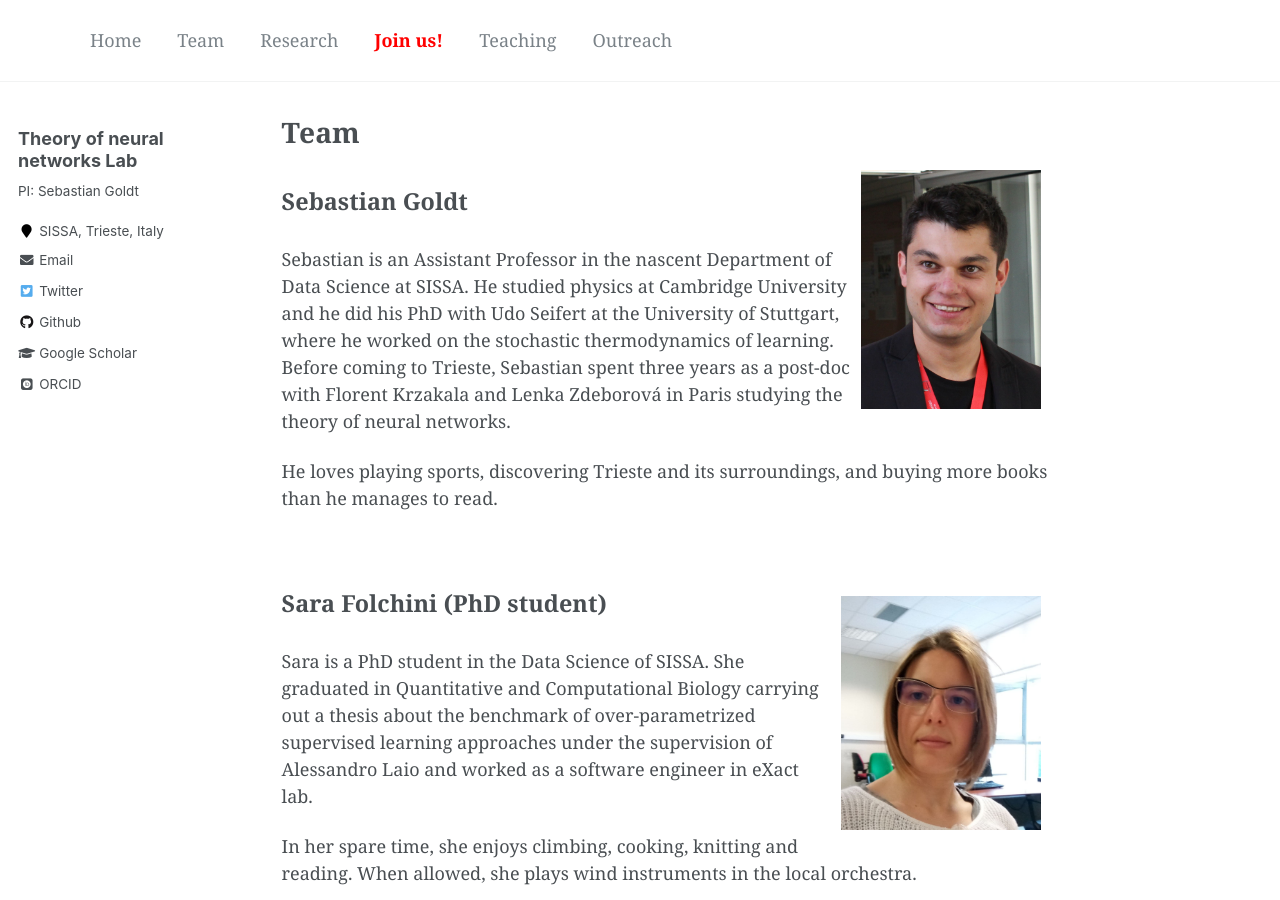
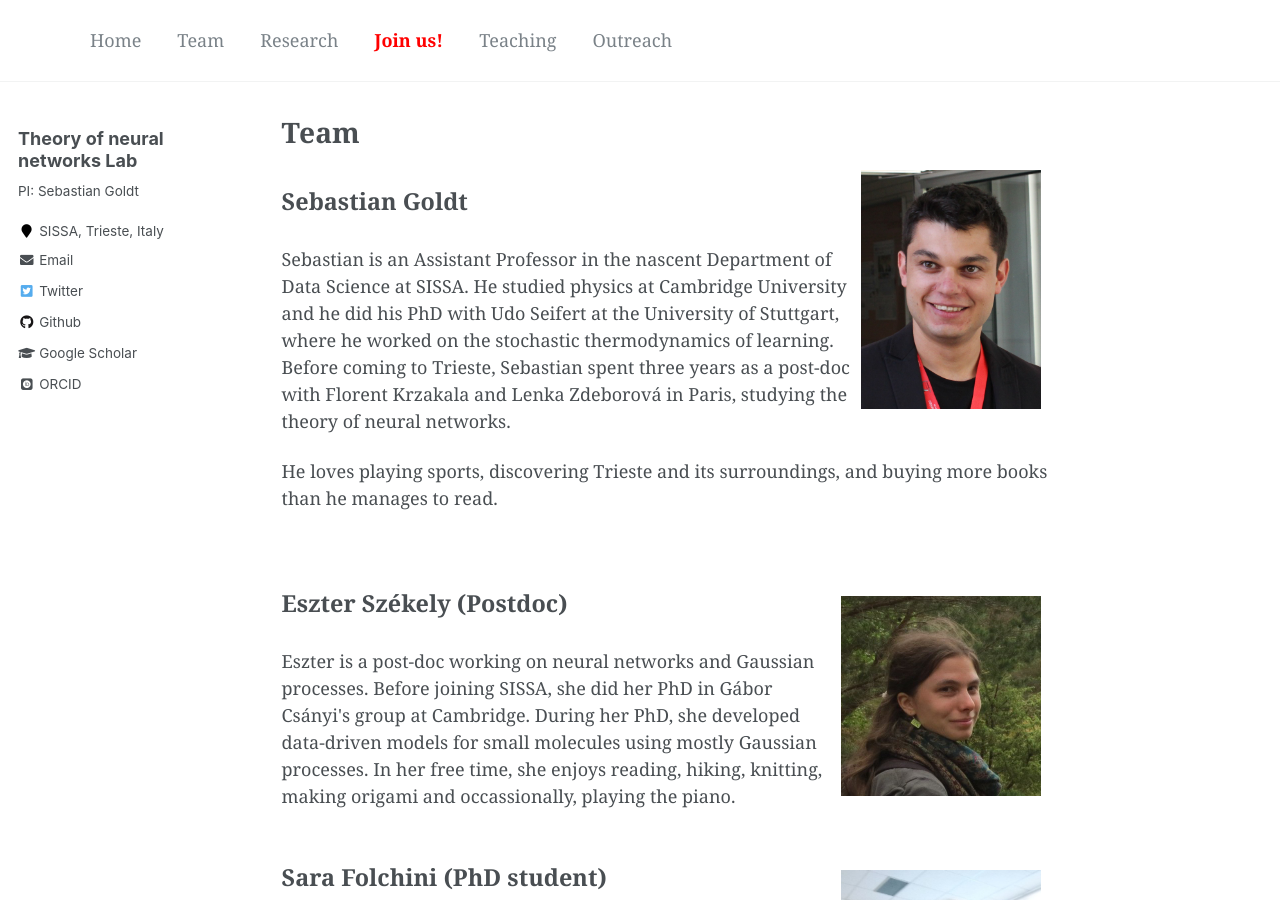
Before and after one commit to goldtlab/oldwebsite, a Jekyll site: the page built from _pages/team.md, in a window 1280 px wide and 900 px high. Built offline with Jekyll 4.4.1, drawn with Linux system fonts in a browser that asks for light colours; some web fonts are replaced.

Commit message:
Added Eszter

```diff
--- a/_pages/team.md
+++ b/_pages/team.md
@@ -15,11 +15,24 @@ Sebastian is an Assistant Professor in the nascent Department of Data Science at
 SISSA. He studied physics at Cambridge University and he did his PhD with Udo
 Seifert at the University of Stuttgart, where he worked on the stochastic
 thermodynamics of learning. Before coming to Trieste, Sebastian spent three
-years as a post-doc with Florent Krzakala and Lenka Zdeborová in Paris studying
+years as a post-doc with Florent Krzakala and Lenka Zdeborová in Paris, studying
 the theory of neural networks.</p>
 
 <p>He loves playing sports, discovering Trieste and its surroundings, and buying
 more books than he manages to read.</p>
+
+<p>&nbsp;</p>
+
+<p><img src="images/eszter.jpg" alt="Eszter Székely" title="Eszter Székely"
+width="200" style="float:right; margin:10px" />
+
+<div style="font-size:130%; font-weight:bold">Eszter Székely (Postdoc)</div><br/>
+
+Eszter is a post-doc working on neural networks and Gaussian processes.  Before
+joining SISSA, she did her PhD in Gábor Csányi's group at Cambridge. During her
+PhD, she developed data-driven models for small molecules using mostly Gaussian
+processes. In her free time, she enjoys reading, hiking, knitting, making
+origami and occassionally, playing the piano.
 
 <p>&nbsp;</p>
 
```
Also changed, not shown: _pages/teaching.md (+1 -1 lines), images/eszter.jpg (added).
